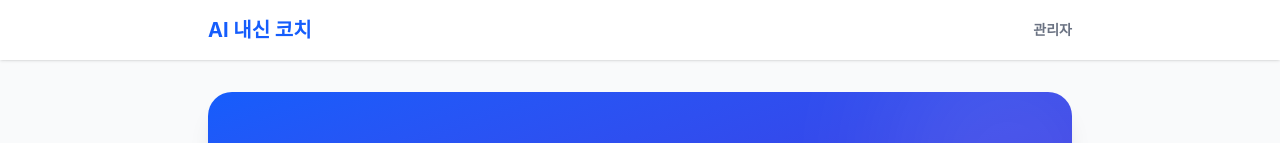
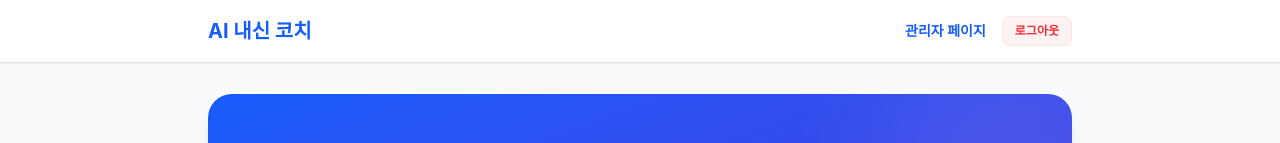
Before and after one commit to Gymnopedee/exam-generator, a React (Vite) app in the folder frontend/: page / in a window 1280 px wide. Shown: the top 143 px of the page. Built offline with nearby package versions, Linux system fonts and the light colour scheme; no server answers; sample sign-in values are in the browser's storage.

Commit message:
feat: add delete material feature and improve admin header UX

```diff
--- a/frontend/src/App.tsx
+++ b/frontend/src/App.tsx
@@ -1,4 +1,5 @@
-import { BrowserRouter as Router, Routes, Route, Link, useNavigate } from 'react-router-dom';
+import React, { useState, useEffect } from 'react';
+import { BrowserRouter as Router, Routes, Route, Link, useNavigate, useLocation } from 'react-router-dom';
 import toast, { Toaster } from 'react-hot-toast';
 import Home from './pages/Home';
 import Exam from './pages/Exam';
@@ -8,13 +9,27 @@ import { API_URL } from './config';
 
 function Header() {
   const navigate = useNavigate();
+  const location = useLocation();
+  const [isAdmin, setIsAdmin] = useState(false);
+
+  useEffect(() => {
+    // 라우트 경로가 전환될 때마다 로그인 상태 점검
+    const token = localStorage.getItem('admin_token');
+    setIsAdmin(!!token);
+  }, [location]);
 
   const handleAdminClick = async (e: React.MouseEvent) => {
     e.preventDefault();
+
+    // 이미 로그인 상태라면 비밀번호 프롬프트를 건너뛰고 곧장 관리자 대시보드로 이동
+    if (isAdmin) {
+      navigate('/admin');
+      return;
+    }
+
     const code = window.prompt('관리자 비밀번호를 입력하세요.');
     if (code === null) return; // 취소 선택 시 종료
 
-    // 로그인 대기상태를 사용자에게 미학적으로 피드백하기 위해 로딩 토스트 띄우기
     const loadingToast = toast.loading('관리자 권한을 확인하고 있습니다...');
 
     try {
@@ -27,6 +42,7 @@ function Header() {
 
       if (data.success && data.token) {
         localStorage.setItem('admin_token', data.token);
+        setIsAdmin(true);
         toast.success('관리자 인증에 성공했습니다!', { id: loadingToast });
         navigate('/admin');
       } else {
@@ -37,19 +53,40 @@ function Header() {
     }
   };
 
+  const handleLogout = () => {
+    if (window.confirm('관리자 모드에서 로그아웃 하시겠습니까?')) {
+      localStorage.removeItem('admin_token');
+      setIsAdmin(false);
+      toast.success('로그아웃 되었습니다.');
+      navigate('/');
+    }
+  };
+
   return (
     <header className="bg-white shadow-sm sticky top-0 z-10">
       <div className="max-w-4xl mx-auto px-4 py-4 flex justify-between items-center">
         <Link to="/" className="text-xl font-bold text-blue-600">
           AI 내신 코치
         </Link>
-        <a
-          href="/admin"
-          onClick={handleAdminClick}
-          className="text-sm font-semibold text-gray-500 hover:text-blue-600 transition-colors"
-        >
-          관리자
-        </a>
+        <div className="flex items-center gap-4">
+          <Link
+            to="/admin"
+            onClick={handleAdminClick}
+            className={`text-sm font-semibold transition-colors ${
+              isAdmin ? 'text-blue-600 hover:text-blue-800' : 'text-gray-500 hover:text-blue-600'
+            }`}
+          >
+            {isAdmin ? '관리자 페이지' : '관리자'}
+          </Link>
+          {isAdmin && (
+            <button
+              onClick={handleLogout}
+              className="text-xs font-semibold text-red-500 hover:text-red-700 bg-red-50 hover:bg-red-100 px-3 py-1.5 rounded-lg border border-red-100 transition-colors"
+            >
+              로그아웃
+            </button>
+          )}
+        </div>
       </div>
     </header>
   );
--- a/frontend/src/pages/Admin.tsx
+++ b/frontend/src/pages/Admin.tsx
@@ -139,6 +139,30 @@ export default function Admin() {
     } catch (err) {
       console.error(err);
       toast.error('과목 삭제 과정에서 에러가 발생했습니다.');
+    }
+  };
+
+  const handleDeleteMaterial = async (id: string) => {
+    if (!confirm('이 학습 자료를 삭제하시겠습니까?\n(주의: 등록 자료 목록에서만 제거되며, 이미 생성된 문제은행에는 영향을 주지 않습니다.)')) {
+      return;
+    }
+    try {
+      const res = await fetch(`${API_URL}/api/materials/${id}`, {
+        method: 'DELETE',
+        headers: {
+          'Authorization': `Bearer ${localStorage.getItem('admin_token')}`
+        }
+      });
+      const data = await res.json();
+      if (data.success) {
+        toast.success('🗑️ 자료가 안전하게 삭제되었습니다.');
+        fetchMaterials();
+      } else {
+        toast.error('자료 삭제 실패: ' + data.error);
+      }
+    } catch (err) {
+      console.error(err);
+      toast.error('자료 삭제 과정에서 에러가 발생했습니다.');
     }
   };
 
@@ -383,16 +407,26 @@ export default function Admin() {
               materials
                 .filter(mat => mat.subject === subject && mat.status === 'completed')
                 .map((mat) => (
-                <div key={mat.id} className="p-4 rounded-xl border border-gray-100 bg-gray-50 flex flex-col gap-2">
+                <div key={mat.id} className="p-4 rounded-xl border border-gray-100 bg-gray-50 flex flex-col gap-2 relative group">
                   <div className="flex justify-between items-start">
                     <div className="flex items-center gap-2 font-bold text-gray-800">
                       <span className="px-2 py-1 bg-gray-200 text-xs rounded text-gray-600">
                         {subjects.find(s => s.id === mat.subject)?.name || mat.subject}
                       </span>
                     </div>
-                    <span className="text-xs text-gray-400">{new Date(mat.createdAt).toLocaleDateString()}</span>
+                    <div className="flex items-center gap-2 shrink-0">
+                      <span className="text-xs text-gray-400">{new Date(mat.createdAt).toLocaleDateString()}</span>
+                      <button
+                        type="button"
+                        onClick={() => handleDeleteMaterial(mat.id)}
+                        className="text-red-600 bg-red-50 hover:bg-red-100 hover:text-red-700 p-1.5 rounded-lg border border-red-200 transition-all flex items-center justify-center shadow-sm shrink-0"
+                        title="자료 삭제"
+                      >
+                        <Trash2 className="w-4 h-4" />
+                      </button>
+                    </div>
                   </div>
-                  <div className="flex items-center gap-1 text-sm text-gray-500 truncate">
+                  <div className="flex items-center gap-1 text-sm text-gray-500 truncate pr-6">
                     <File className="w-4 h-4 shrink-0" /> {mat.filename}
                   </div>
                 </div>
```
Also changed, not shown: 1 other file (tests, documents, lock files or other folders).
